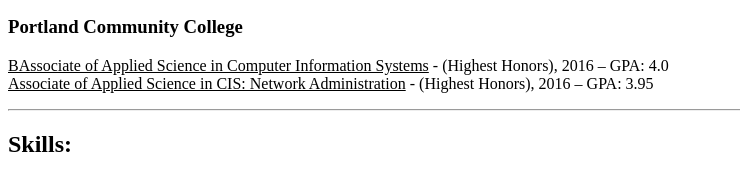
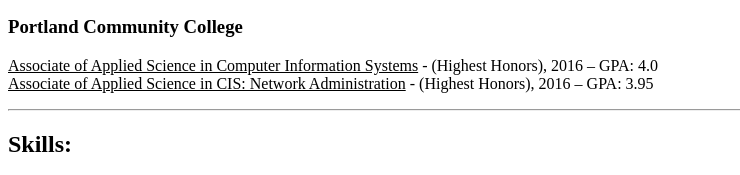
Before and after one commit to galvelistious37/capstone-1, a plain HTML site: page index.html in a window 1280 px wide. Shown: the part 893-1068 px from the top of the page, 0-740 px from the left. Drawn offline with Linux system fonts and the light colour scheme.

Commit message:
Fix typo in Education portion of Resume

```diff
--- a/index.html
+++ b/index.html
@@ -43,7 +43,7 @@
     </p>
     <h3>Portland Community College</h3>
     <p>
-        <u>BAssociate of Applied Science in Computer Information Systems</u> - (Highest Honors), 2016 – GPA: 4.0
+        <u>Associate of Applied Science in Computer Information Systems</u> - (Highest Honors), 2016 – GPA: 4.0
         <br />
         <u>Associate of Applied Science in CIS: Network Administration</u> - (Highest Honors), 2016 – GPA: 3.95
     </p>
```
